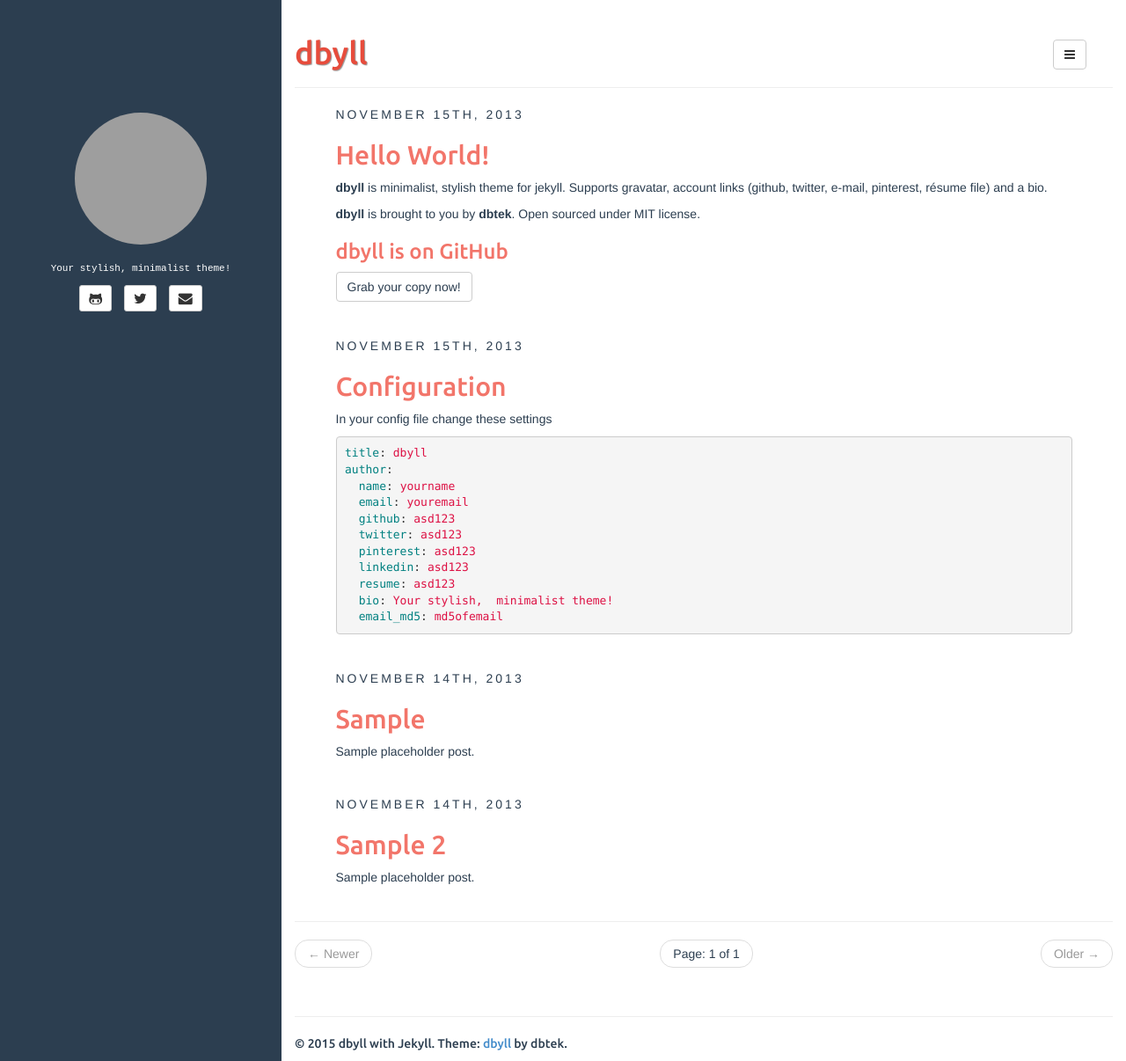
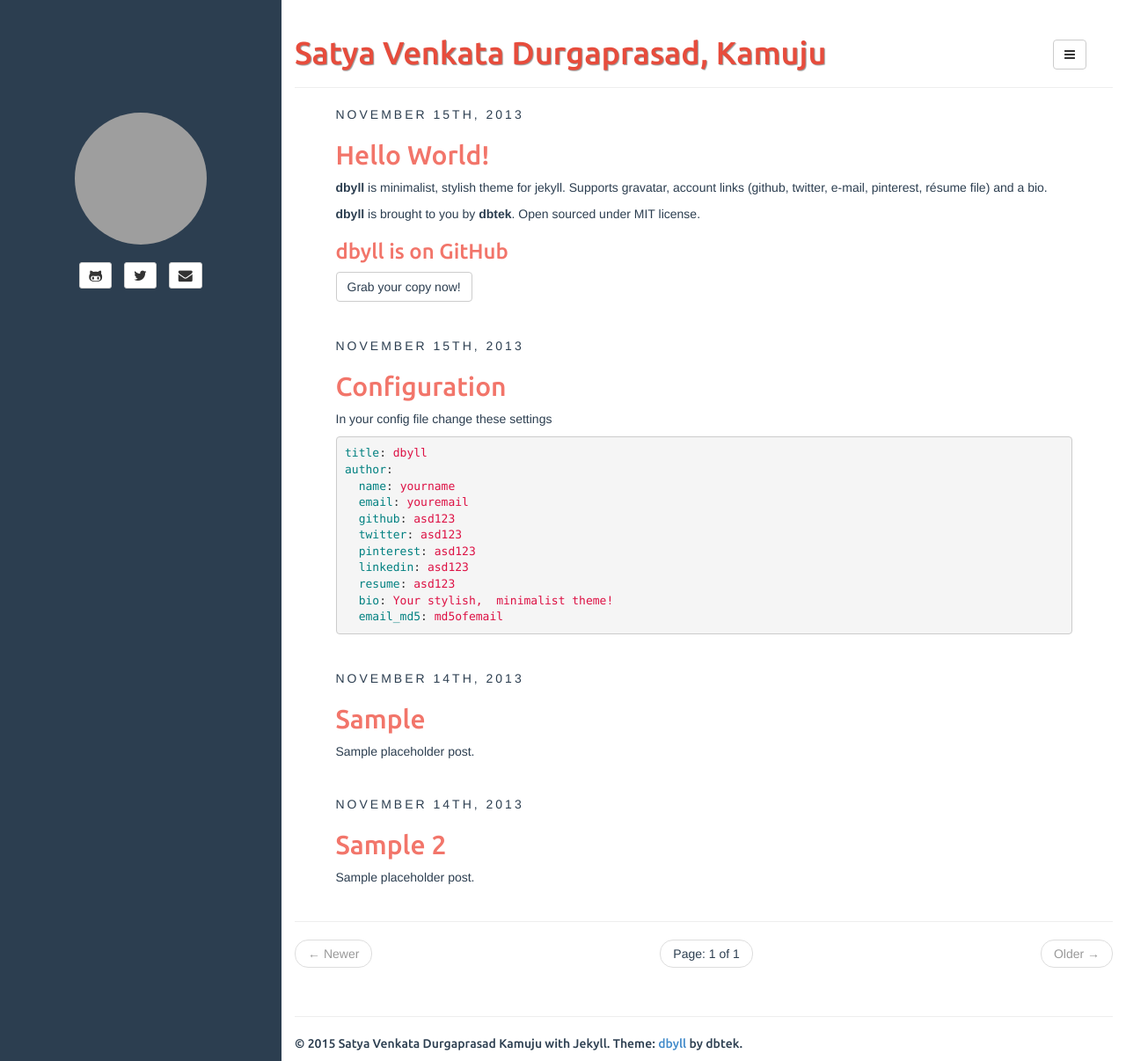
Before and after one commit to durgaprasadksv/durgaprasadksv.github.io, a Jekyll site: the page built from index.html, in a window 1280 px wide and 1206 px high. Shown: the whole window at 88% size. Built offline with Jekyll 4.4.1, drawn with Linux system fonts in a browser that asks for light colours; the list of posts is cut into pages by our own code; grey boxes are pictures that could not be loaded.

Commit message:
changed _config.yaml

```diff
--- a/_config.yml
+++ b/_config.yml
@@ -12,17 +12,17 @@
     scope:
       path: "" # empty string for all files
     values:
-      title: dbyll
+      title: Satya Venkata Durgaprasad, Kamuju
 
-description: Stylish Jekyll Theme
+description: My personal website
 author:
-  name: dbyll
+  name: Satya Venkata Durgaprasad Kamuju
   email: durgaprasad.ksv@gmail.com
   github: durgaprasadksv
-  twitter: dbtek
-  pinterest: asd123
-  linkedin: asd123
-  bio: Your stylish, minimalist theme!
+  twitter: durgaprasad_ksv
+  pinterest:
+  linkedin:
+  bio:
   email_md5: 726351295ec82e145928582f595aa3aa
 
 rss_path: feed.xml
```
